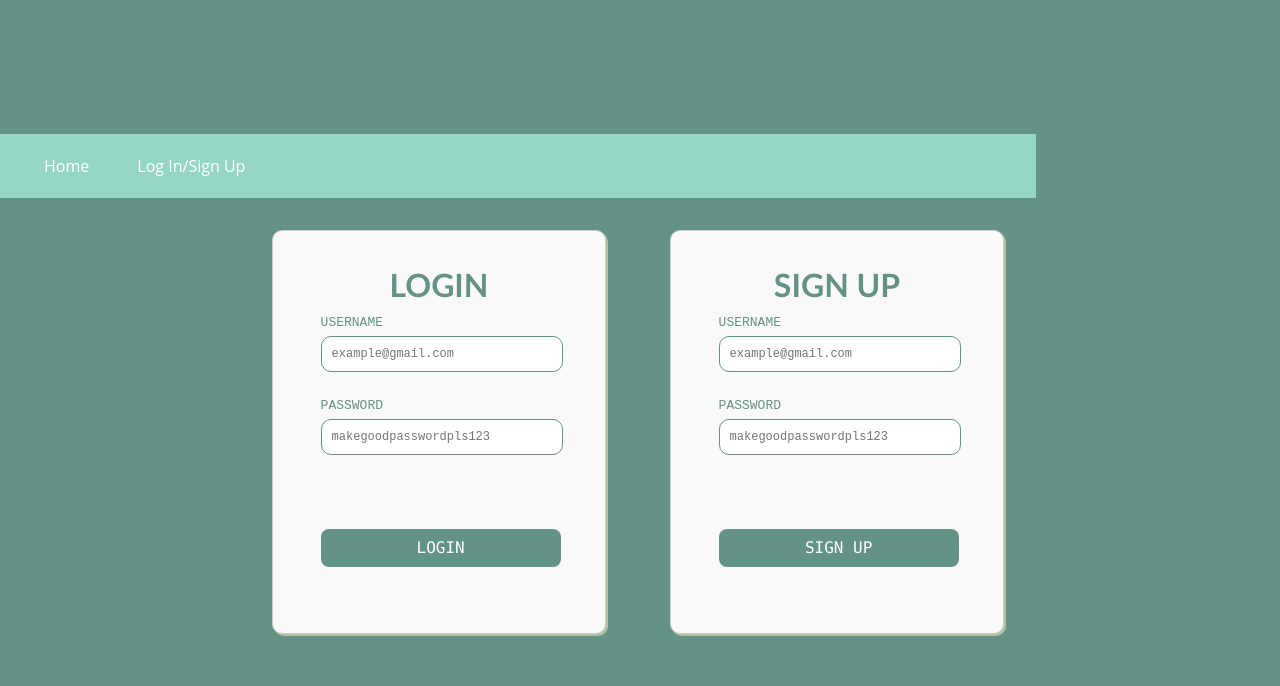
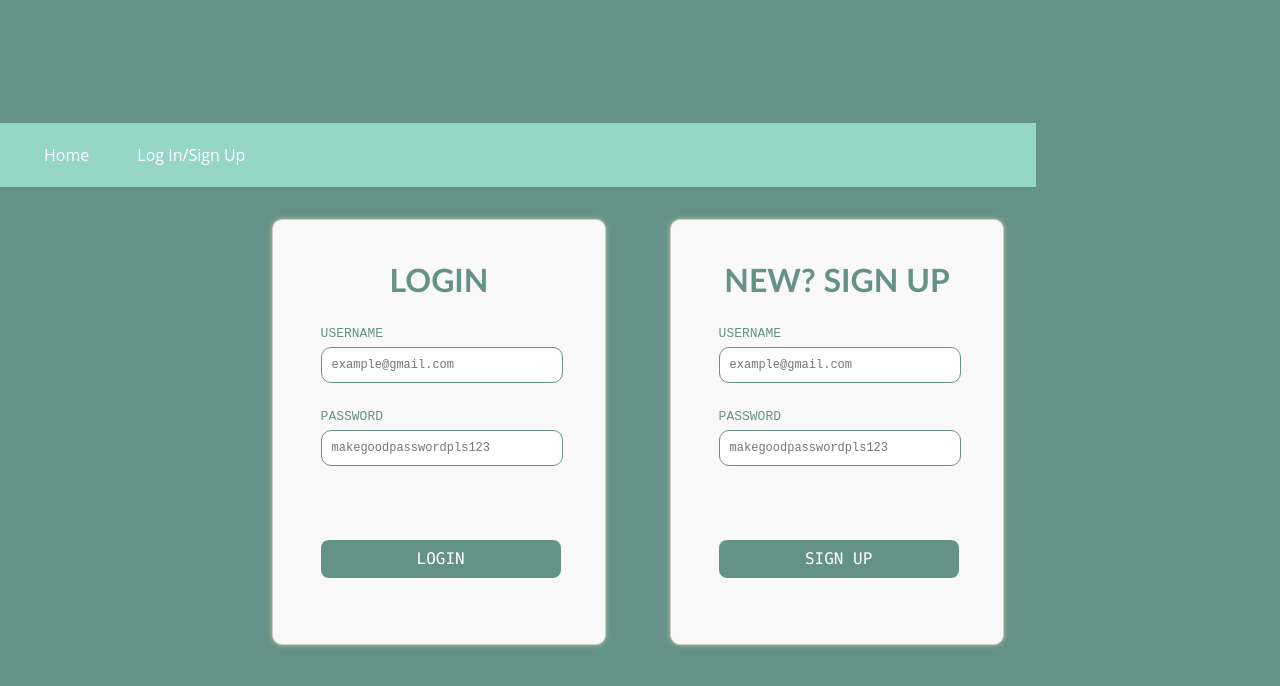
Before and after one commit to NetThi123/BitCamp2025, a React (Vite) app in the folder my-app/: page /login in a window 1280 px wide. Shown: the top 686 px of the page. Built offline with nearby package versions, Linux system fonts and the light colour scheme.

Commit message:
Added a couple more style things

```diff
--- a/my-app/src/pages/Login.jsx
+++ b/my-app/src/pages/Login.jsx
@@ -36,7 +36,7 @@ function Login() {
             </form>
         </div>
         <div class = "login-block">
-            <h2 class = "login-header">SIGN UP</h2>
+            <h2 class = "login-header">NEW? SIGN UP</h2>
             <form class = "login-form">
             <div class = "form-field">
                 <p>USERNAME</p>
--- a/my-app/src/pages/Me.jsx
+++ b/my-app/src/pages/Me.jsx
@@ -113,16 +113,16 @@ function Me() {
             <br />
             <select name="ethnicity" value={formData.ethnicity} onChange={handleChange}>
               <option value="">Select</option>
-              <option value="american">American Indian or Alaska Native</option>
+              <option value="native-american">American Indian or Alaska Native</option>
               <option value="white">White</option>
               <option value="black">Black or African American</option>
               <option value="hispanic">Hispanic or Latino</option>
-              <option value="middleEastern">Middle Eastern or North African</option>
-              <option value="eastAsian">East Asian</option>
-              <option value="southAsian">South Asian</option>
-              <option value="southEast">Southeast Asian</option>
-              <option value="centralAsian">Central Asian</option>
-              <option value="native">Native Hawaiian or Pacific Islander</option>
+              <option value="middle-eastern">Middle Eastern or North African</option>
+              <option value="east-asian">East Asian</option>
+              <option value="south-asian">South Asian</option>
+              <option value="south-east">Southeast Asian</option>
+              <option value="central-asian">Central Asian</option>
+              <option value="pacific-islander">Native Hawaiian or Pacific Islander</option>
               <option value="mixed">Mixed</option>
               <option value="other">Other</option>
             </select>
@@ -133,15 +133,25 @@ function Me() {
       ) : (
         <div className="preview">
           <p><strong>Name:</strong> {formData.name}</p>
+          <br></br>
           <p><strong>Age:</strong> {formData.age}</p>
+          <br></br>
           <p><strong>Current Level of Education:</strong> {formData.educationLevel}</p>
+          <br></br>
           <p><strong>Expected Graduation Date:</strong> {formData.graduationDate}</p>
+          <br></br>
           <p><strong>Interests:</strong> {formData.interests}</p>
+          <br></br>
           <p><strong>Major:</strong> {formData.major}</p>
+          <br></br>
           <p><strong>Career Interests:</strong> {formData.careerInterests}</p>
+          <br></br>
           <p><strong>Gender:</strong> {formData.gender}</p>
+          <br></br>
           <p><strong>Pronouns:</strong> {formData.pronouns}</p>
+          <br></br>
           <p><strong>Ethnicity:</strong> {formData.ethnicity}</p>
+          <br></br>
           <button className="me-edit-button" onClick={handleEdit}>Edit Info</button>
         </div>
       )}
--- a/my-app/src/styles/LoginStyle.css
+++ b/my-app/src/styles/LoginStyle.css
@@ -15,14 +15,14 @@
     width: 18.75rem;
     min-height: 18.75rem;
     background-color: #f9f9f9;
-    box-shadow: 2px 2px #B1C29E;
+    box-shadow: 0 0 5px #B1C29E;
     align-items: center;
   }
 
   .login-header{
     size: 0.25rem;
     color: #659287;
-    margin-bottom: 1rem;
+    margin: 2rem;
     font-family: 'Trebuchet MS', 'Lucida Sans Unicode', 'Lucida Grande', 'Lucida Sans', Arial, sans-serif;
   }
 
@@ -46,5 +46,4 @@
 
   button:hover{
     box-shadow: 0 0 5px #B1C29E;
-    gap: 0.5rem;
   }
```
